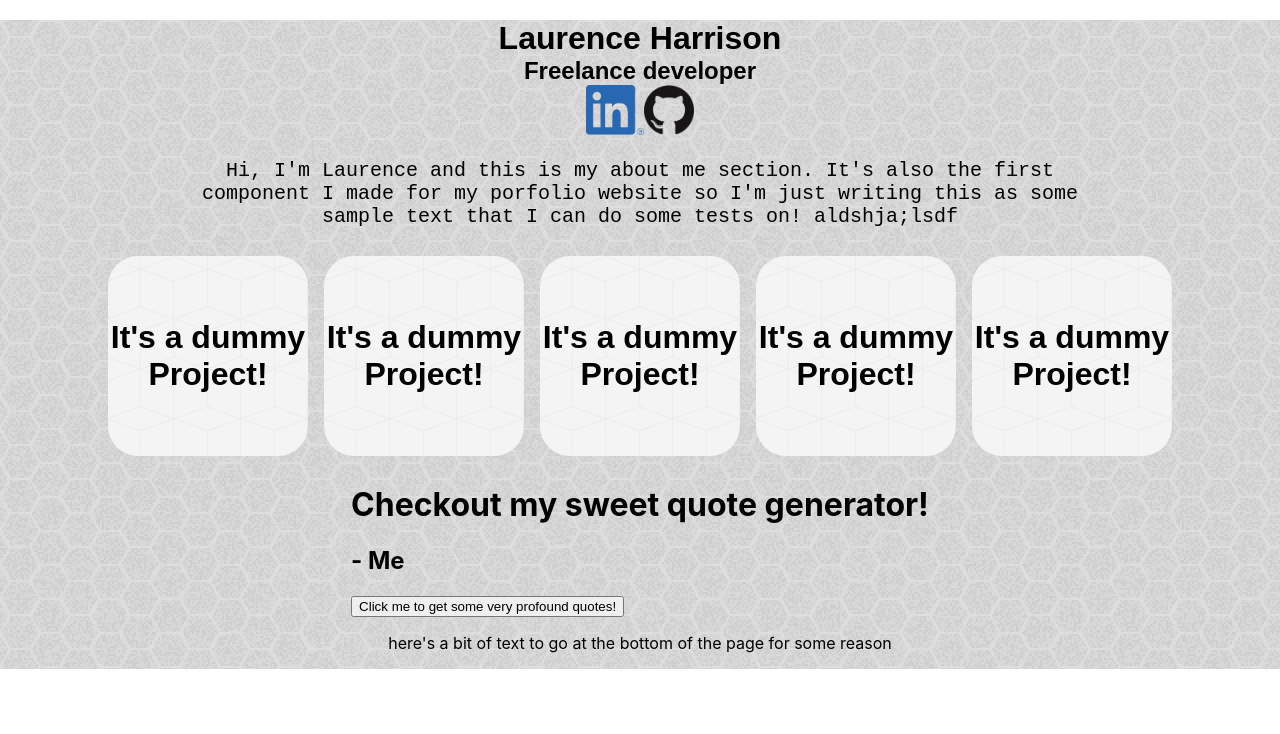
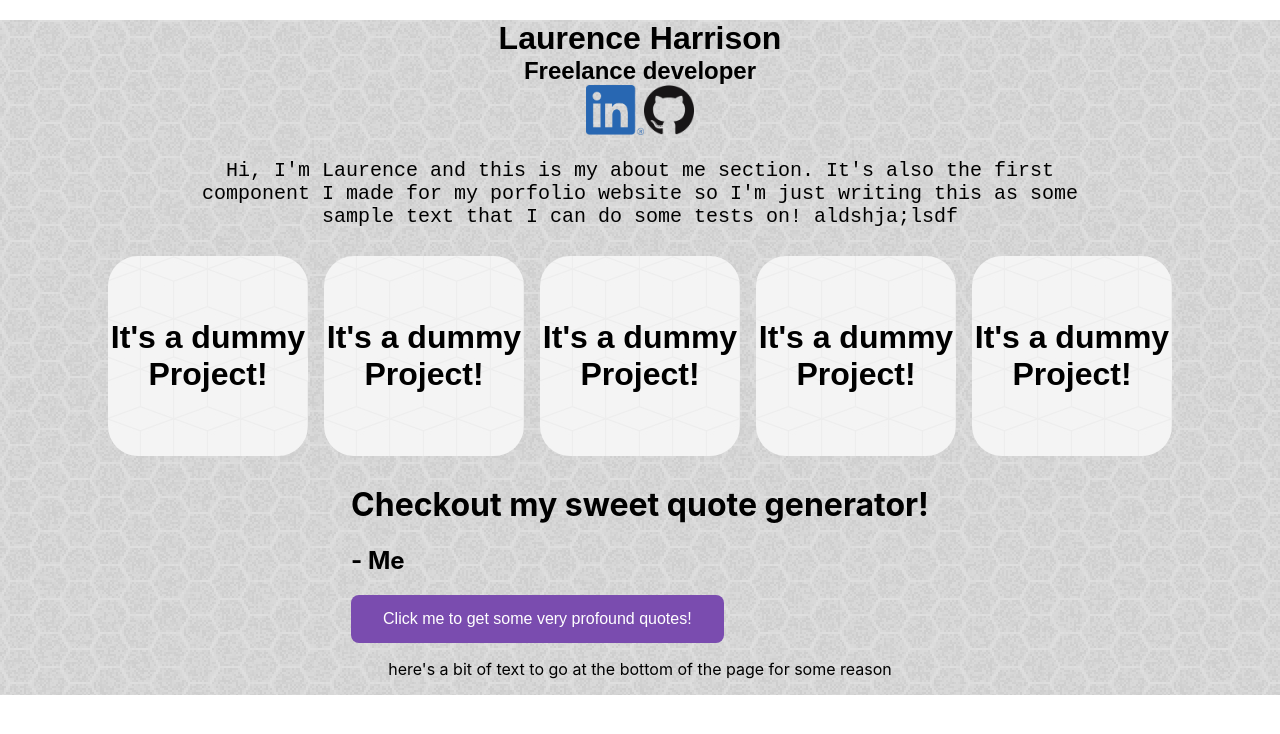
Before and after one commit to laurieharry/my-portfolio-website, a React (Create React App) app: page / in a window 1280 px wide. Shown: the top 734 px of the page. Built offline with nearby package versions, Linux system fonts and the light colour scheme.

Commit message:
add some button styling

```diff
--- a/src/components/Components.css
+++ b/src/components/Components.css
@@ -39,3 +39,19 @@
   align-items: center;
   width: 100%;
 }
+
+.randomQuote {
+  display: flex;
+  width: 100%;
+}
+
+.button {
+  background-color: #7a4caf;
+  border: none;
+  color: white;
+  padding: 15px 32px;
+  text-align: center;
+  text-decoration: none;
+  font-size: 16px;
+  border-radius: 8px;
+}
--- a/src/components/randomQuote.js
+++ b/src/components/randomQuote.js
@@ -28,7 +28,7 @@ class RandomQuote extends Component {
       <div id="quotebox">
         <h1 id="text">{this.state.quote}</h1>
         <h2 id="author">- {this.state.author}</h2>
-        <button id="new-quote" onClick={this.getQuote}>
+        <button id="new-quote" className="button" onClick={this.getQuote}>
           Click me to get some very profound quotes!
         </button>
       </div>
```
